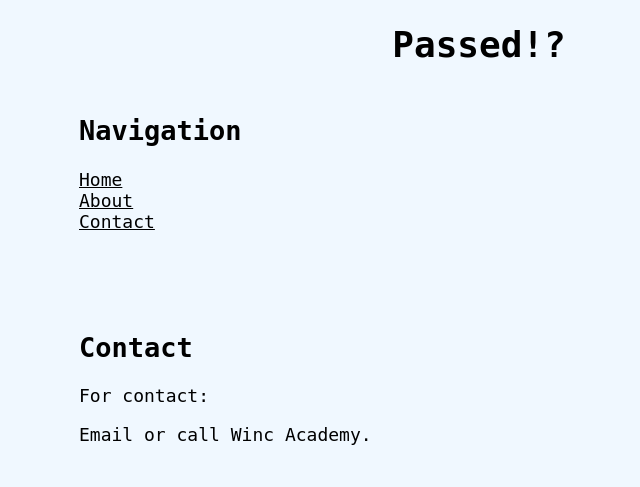
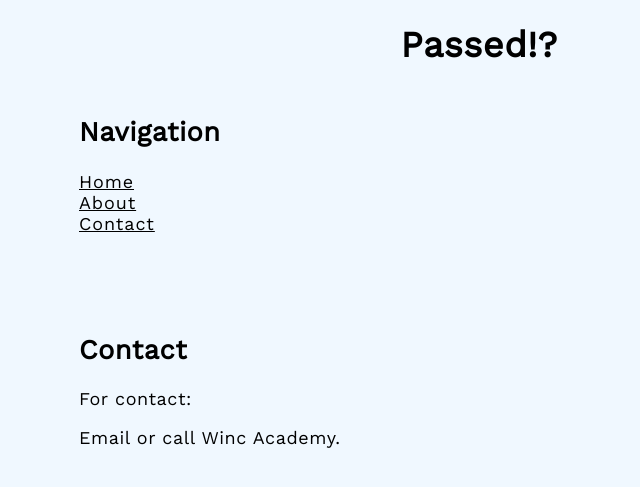
Before and after one commit to Stijn-IT/cd, a Flask app: page /contact in a window 1280 px wide. Shown: the top 487 px of the page, without its empty margins (161-801 px from the left). Run offline with Flask 2, Linux system fonts and the light colour scheme.

Commit message:
PASSED FINAL 2.0

```diff
--- a/static/style.css
+++ b/static/style.css
@@ -3,6 +3,8 @@ body {
   max-width: 800px;
   font-size: 18px;
   background-color: aliceblue;
+  font-family: "Work Sans", sans-serif;
+  letter-spacing: 0.03em;
 }
 
 h1 {
@@ -22,8 +24,9 @@ ul {
 
 a {
   color: black;
+  letter-spacing: 0.05em;
 }
 
 a:hover {
-    font-weight: bold;
+  font-weight: bold;
 }
--- a/templates/about.html
+++ b/templates/about.html
@@ -1,9 +1,9 @@
 {% extends "base.html" %} {% block content %}
-<code>
+
   <h2>Welcome to the {{ title }} page</h2>
   <p>
     In this assignment we will push to Github. If the test passes, the site will
     be deployed on the vps.
   </p>
-</code>
+
 {% endblock content %}
--- a/templates/base.html
+++ b/templates/base.html
@@ -9,22 +9,24 @@
       type="text/css"
       href="{{ url_for('static', filename='style.css') }}"
     />
+    <link
+      href="https://fonts.googleapis.com/css?family=Work Sans"
+      rel="stylesheet"
+    />
 
     <title>{{ title }}</title>
   </head>
 
   <body>
-    <code>
     <div class="navigation">
       <h1>Passed!?</h1>
       <h2>Navigation</h2>
       <ul>
-          <li><a href="/home">Home</a></li>
+        <li ><a href="/home">Home</a></li>
         <li><a href="/about">About</a></li>
         <li><a href="/contact">Contact</a></li>
       </ul>
     </div>
-    </code>
     {% block content %} {% endblock %}
   </body>
 </html>
--- a/templates/contact.html
+++ b/templates/contact.html
@@ -1,7 +1,5 @@
 {% extends "base.html" %} {% block content %}
-<code>
-  <h2>{{ title }}</h2>
-  <p>For contact:</p>
-  <p>Email or call Winc Academy.</p>
-</code>
+<h2>{{ title }}</h2>
+<p>For contact:</p>
+<p>Email or call Winc Academy.</p>
 {% endblock content %}
--- a/templates/index.html
+++ b/templates/index.html
@@ -1,10 +1,8 @@
 {% extends "base.html" %} {% block content %}
-<code>
 <h2>CD assignment</h2>
 <p>Welcome to the final assignment</p>
 <p>
   I really enjoyed the study. Developing really suits me. I'm really looking
   forward to start July 1st as a back end developer.
 </p>
-</code>
 {% endblock content %}
```
Lines whose indentation alone changed are shown as unchanged.
